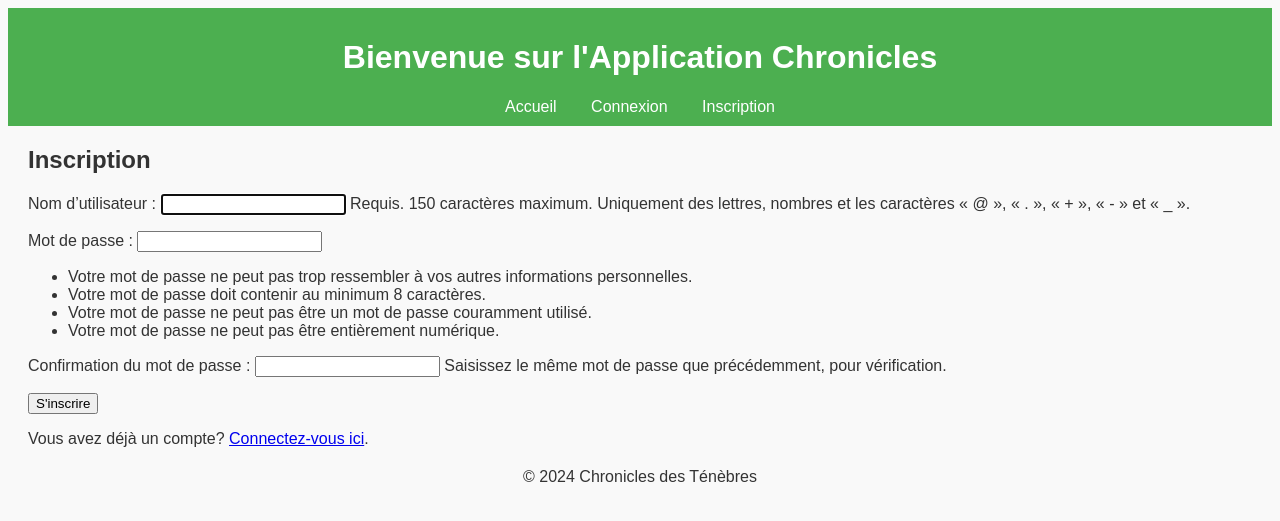
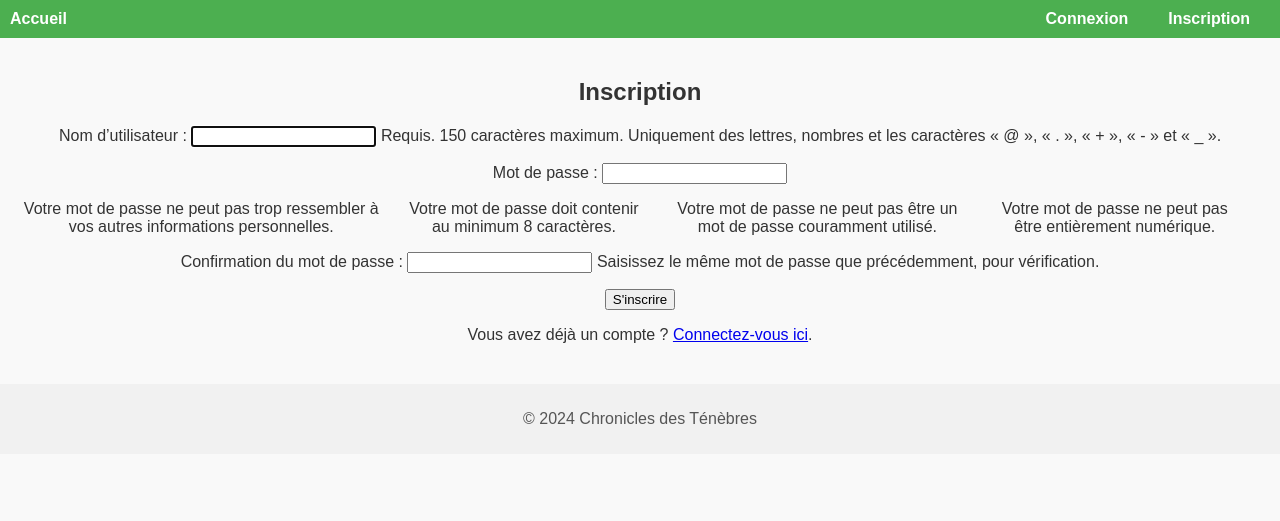
Before and after one commit to electroRaccoon/chroniclesProject, a Django app: page /signup/ in a window 1280 px wide. Shown: the top 521 px of the page. Run offline with Django 5.2, Linux system fonts and the light colour scheme.

Commit message:
modification du layout

```diff
--- a/base/static/base/styles.css
+++ b/base/static/base/styles.css
@@ -1,27 +1,66 @@
+/* Styles généraux */
 body {
     font-family: Arial, sans-serif;
     background-color: #f9f9f9;
     color: #333;
+    margin: 0;
+    padding: 0;
 }
 
-header {
-  background-color: #4caf50;
-  color: white;
-  padding: 10px 0;
-  text-align: center;
+/* Barre de navigation en haut */
+nav {
+    display: flex;
+    justify-content: space-between;  /* Sépare les éléments à gauche et à droite */
+    align-items: center;
+    padding: 10px;
+    background-color: #4CAF50;
+    position: sticky;  /* Garde la navigation toujours en haut */
+    top: 0;
+    z-index: 1000;
 }
 
-nav a {
-  margin: 0 15px;
+ul {
+    list-style-type: none;  /* Supprime les puces des listes */
+    margin: 0;
+    padding: 0;
+    display: flex;  /* Affiche les éléments horizontalement */
+}
+
+li {
+    margin-right: 20px;  /* Espacement entre les éléments */
+}
+
+li a {
     color: white;
     text-decoration: none;
+    font-weight: bold;
 }
 
+/* Aligne les éléments à gauche */
+.nav-left {
+    display: flex;
+}
+
+/* Aligne les éléments à droite */
+.nav-right {
+    display: flex;
+    margin-left: auto;  /* Pousse ces éléments à droite */
+}
+
+.nav-right li {
+    margin-left: 20px;  /* Ajoute de l'espace entre les éléments à droite */
+}
+
+/* Message de bienvenue dans le body */
 main {
-  margin: 20px;
+    margin: 40px 20px;
+    text-align: center;  /* Centre le message de bienvenue */
 }
 
 footer {
     text-align: center;
     margin-top: 20px;
+    padding: 10px;
+    background-color: #f1f1f1;
+    color: #555;
 }
--- a/base/templates/base/base.html
+++ b/base/templates/base/base.html
@@ -8,20 +8,36 @@
     <link rel="stylesheet" type="text/css" href="{% static 'base/styles.css' %}">
 </head>
 <body>
-    <header>
-        <h1>Bienvenue sur l'Application Chronicles</h1>
-        <nav>
-            <a href="/">Accueil</a>
-            <a href="{% url 'login' %}">Connexion</a>
-            <a href="{% url 'signup' %}">Inscription</a>
-        </nav>
-    </header>
+
+    <!-- Barre de navigation en haut de la page -->
+    <nav class="navbar">
+        <ul class="nav-left">
+            <li><a href="/">Accueil</a></li>
+        </ul>
+        <ul class="nav-right">
+            {% if user.is_authenticated %}
+                <!-- Affichage si l'utilisateur est connecté -->
+                <li>Bonjour, {{ user.username }}</li>
+                <li><a href="{% url 'logout' %}">Se déconnecter</a></li>
+            {% else %}
+                <!-- Affichage si l'utilisateur n'est pas connecté -->
+                <li><a href="{% url 'login' %}">Connexion</a></li>
+                <li><a href="{% url 'signup' %}">Inscription</a></li>
+            {% endif %}
+        </ul>
+    </nav>
+
+    <!-- Section pour le contenu spécifique des pages -->
     <main>
         {% block content %}
+        <!-- Le contenu des autres pages sera inséré ici -->
         {% endblock %}
     </main>
+
+    <!-- Pied de page -->
     <footer>
         <p>&copy; 2024 Chronicles des Ténèbres</p>
     </footer>
+
 </body>
 </html>
--- a/base/templates/base/signup.html
+++ b/base/templates/base/signup.html
@@ -4,11 +4,32 @@
 
 {% block content %}
     <h2>Inscription</h2>
+
+    <!-- Affichage des erreurs de validation -->
+    {% if form.errors %}
+        <div class="errors">
+            <p>Veuillez corriger les erreurs suivantes :</p>
+            <ul>
+                {% for field in form %}
+                    {% for error in field.errors %}
+                        <li>{{ field.label }} : {{ error }}</li>
+                    {% endfor %}
+                {% endfor %}
+                {% if form.non_field_errors %}
+                    {% for error in form.non_field_errors %}
+                        <li>{{ error }}</li>
+                    {% endfor %}
+                {% endif %}
+            </ul>
+        </div>
+    {% endif %}
+
+    <!-- Formulaire d'inscription -->
     <form method="POST">
         {% csrf_token %}
         {{ form.as_p }}
         <button type="submit">S'inscrire</button>
     </form>
 
-    <p>Vous avez déjà un compte? <a href="{% url 'login' %}">Connectez-vous ici</a>.</p>
+    <p>Vous avez déjà un compte ? <a href="{% url 'login' %}">Connectez-vous ici</a>.</p>
 {% endblock %}
--- a/base/urls.py
+++ b/base/urls.py
@@ -2,6 +2,6 @@ from django.urls import path
 from . import views
 
 urlpatterns = [
-    path('', views.welcome_view, name='welcome'),
-    path('signup/', views.signup_view, name='signup'),  # Signup URL
+    path('', views.welcome_view, name='welcome'),  # Page d'accueil
+    path('signup/', views.signup_view, name='signup'),  # Page d'inscription
 ]
--- a/base/views.py
+++ b/base/views.py
@@ -1,17 +1,20 @@
+from django.shortcuts import render, redirect
 from django.contrib.auth.forms import UserCreationForm
-from django.shortcuts import render,redirect
+from django.contrib.auth import login
 
-# Create your views here.
+# Vue pour la page d'accueil
+def welcome_view(request):
+    return render(request, 'base/home.html')
 
-def welcome_view(request):
-    return render(request, 'base/base.html')
-
+# Vue d'inscription
 def signup_view(request):
     if request.method == 'POST':
         form = UserCreationForm(request.POST)
         if form.is_valid():
-            form.save()
-            return redirect('login')  # Redirect to login after successful signup
+            user = form.save()  # Création de l'utilisateur
+            login(request, user)  # Connexion automatique après inscription
+            return redirect('welcome')  # Redirection vers la page d'accueil
     else:
-        form = UserCreationForm()
+        form = UserCreationForm()  # Afficher un formulaire vide
+
     return render(request, 'base/signup.html', {'form': form})
--- a/chronicles_project/settings.py
+++ b/chronicles_project/settings.py
@@ -124,3 +124,7 @@ STATICFILES_DIRS = [os.path.join(BASE_DIR, 'base/static')]
 # https://docs.djangoproject.com/en/5.1/ref/settings/#default-auto-field
 
 DEFAULT_AUTO_FIELD = 'django.db.models.BigAutoField'
+
+LOGIN_REDIRECT_URL = 'welcome'
+
+LOGOUT_REDIRECT_URL = 'welcome'
```
Also changed, not shown: base/templates/base/home.html (added, +8 -0 lines), db.sqlite3. Lines whose indentation alone changed are shown as unchanged.
